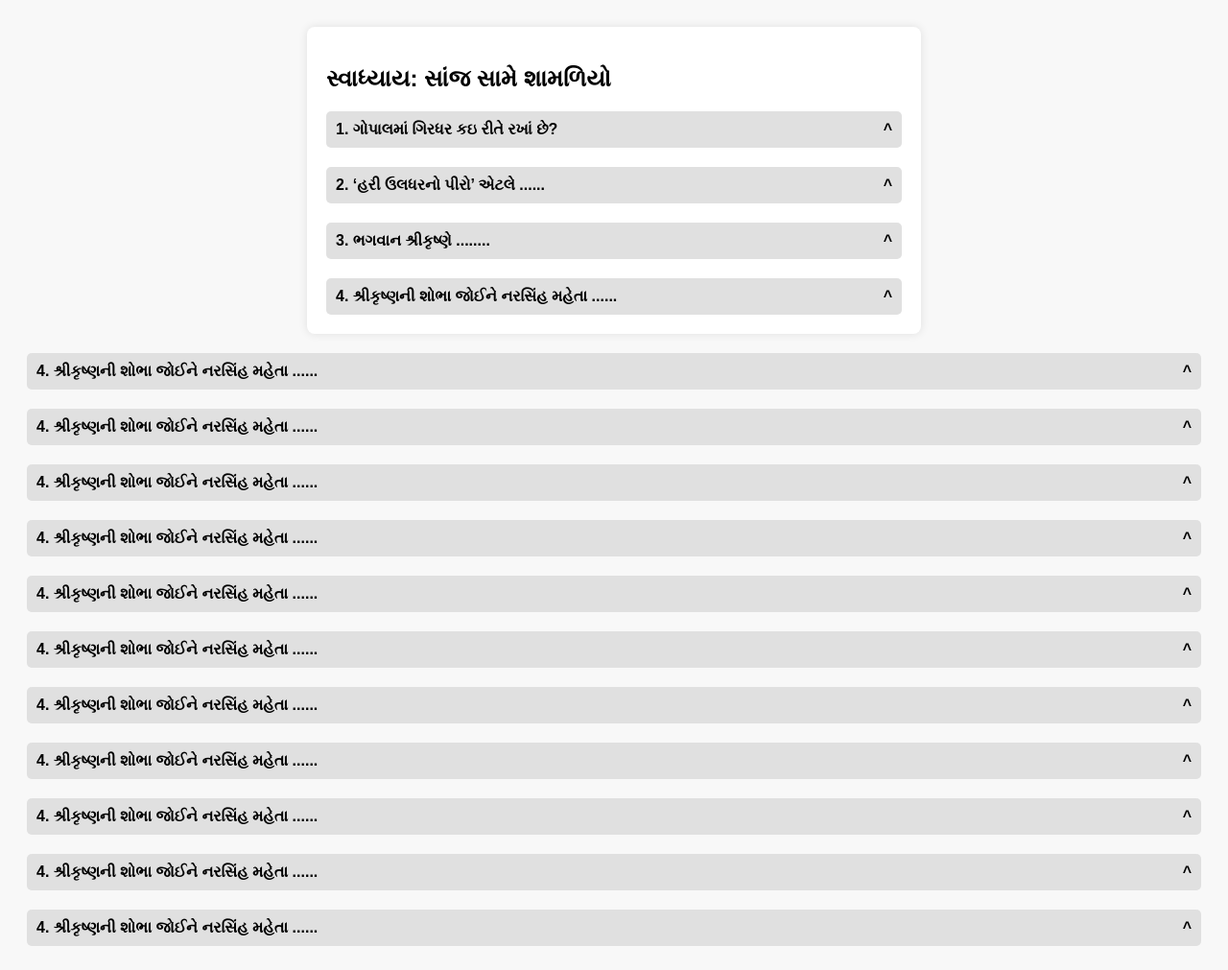
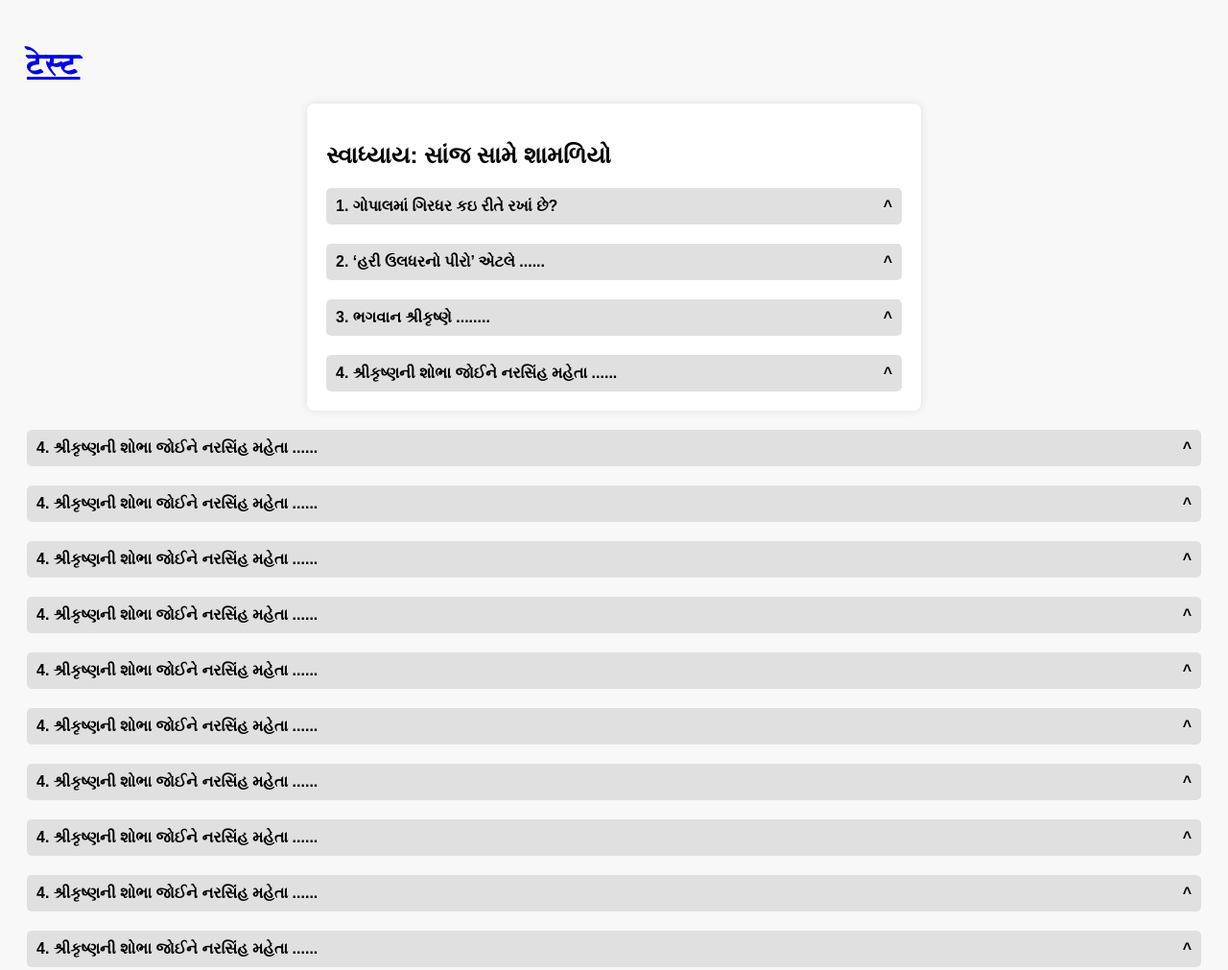
Before and after one commit to Akashsingh9691/ch_1.html, a plain HTML site: page index.html in a window 1280 px wide. Shown: the top 1011 px of the page at 96% size. Drawn offline with Linux system fonts and the light colour scheme.

Commit message:
Update index.html
Signed-off-by: Akashsingh9691 <146817452+Akashsingh9691@users.noreply.github.com>

```diff
--- a/index.html
+++ b/index.html
@@ -64,6 +64,8 @@
     </script>
 </head>
 <body>
+
+    <h1><a href="#"> टेस्ट</a></h1>
     <div class="container">
         <h2>સ્વાધ્યાય: સાંજ સામે શામળિયો</h2>
 
```
